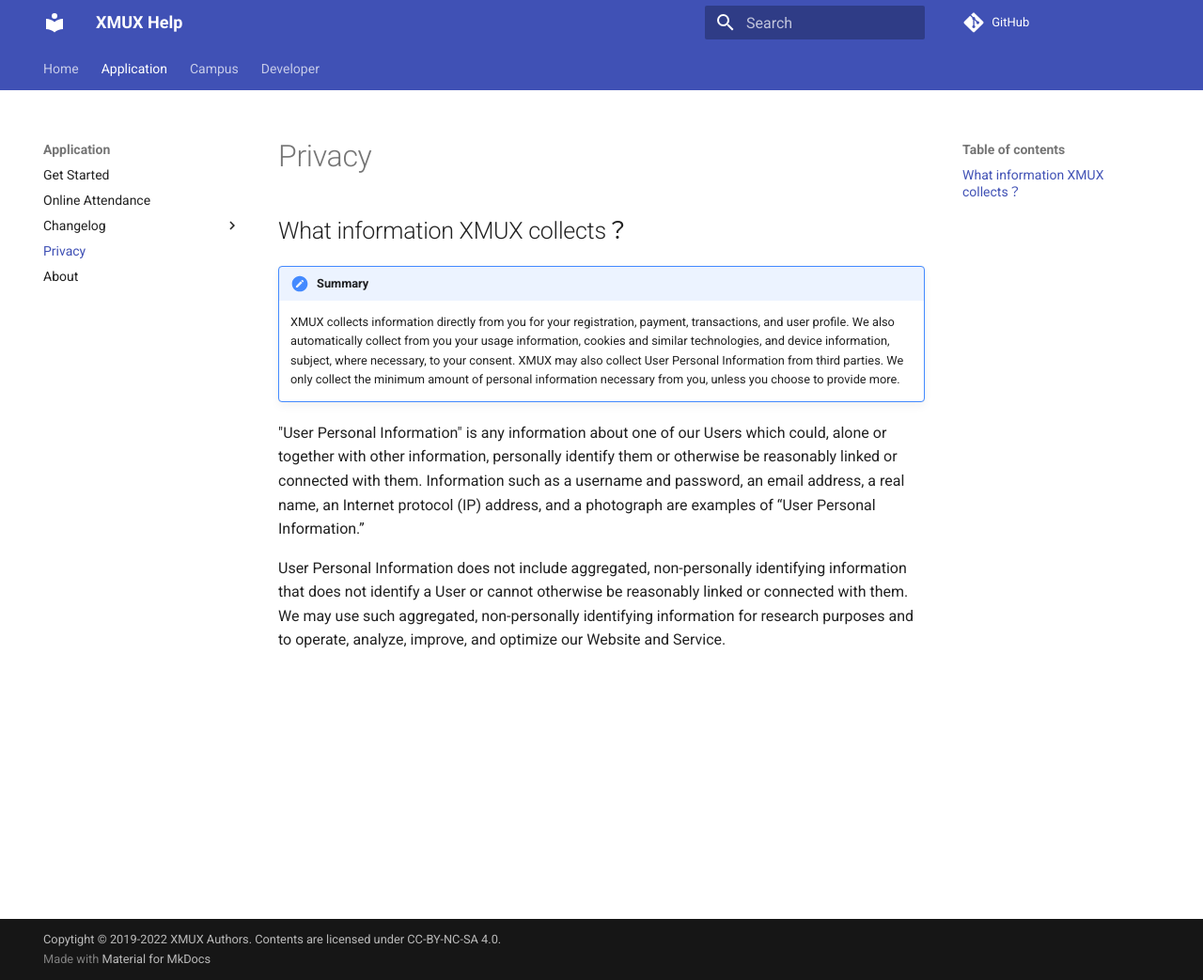
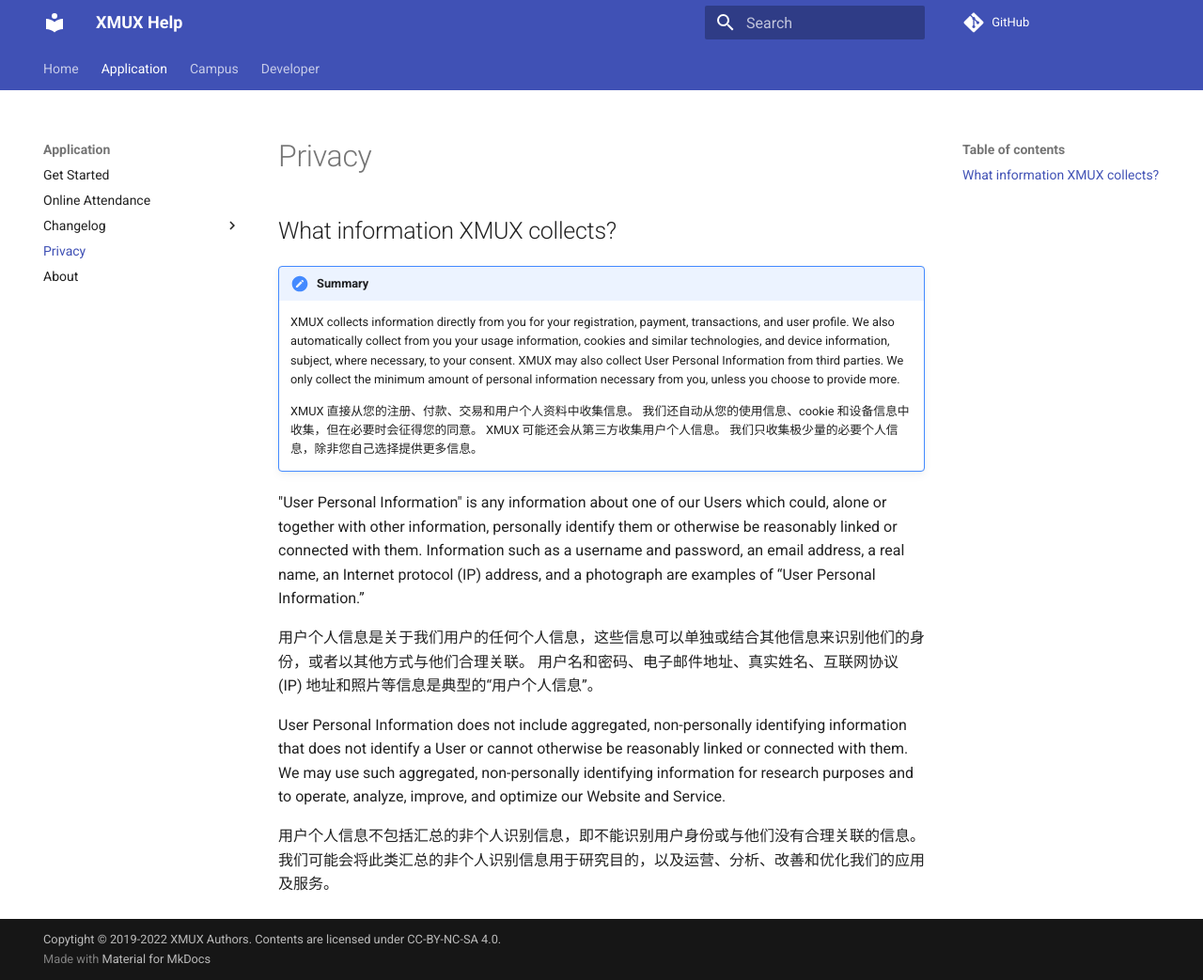
Before and after one commit to XMUMY/docs, an MkDocs documentation site: the page built from docs/app/privacy.md, in a window 1280 px wide and 1043 px high. Shown: the whole window at 94% size. Built offline with MkDocs 1.6.1 and Material for MkDocs 9.7.7, drawn with Linux system fonts in a browser that asks for light colours; comment, search, counter and statistics services are not loaded.

Commit message:
Add CN translation for privacy

```diff
--- a/docs/app/privacy.md
+++ b/docs/app/privacy.md
@@ -1,11 +1,17 @@
 # Privacy
 
-## What information XMUX collects？
+## What information XMUX collects?
 
 !!! summary
 
     XMUX collects information directly from you for your registration, payment, transactions, and user profile. We also automatically collect from you your usage information, cookies and similar technologies, and device information, subject, where necessary, to your consent. XMUX may also collect User Personal Information from third parties. We only collect the minimum amount of personal information necessary from you, unless you choose to provide more.
 
+    XMUX 直接从您的注册、付款、交易和用户个人资料中收集信息。 我们还自动从您的使用信息、cookie 和设备信息中收集，但在必要时会征得您的同意。 XMUX 可能还会从第三方收集用户个人信息。 我们只收集极少量的必要个人信息，除非您自己选择提供更多信息。
+
 "User Personal Information" is any information about one of our Users which could, alone or together with other information, personally identify them or otherwise be reasonably linked or connected with them. Information such as a username and password, an email address, a real name, an Internet protocol (IP) address, and a photograph are examples of “User Personal Information.”
 
+用户个人信息是关于我们用户的任何个人信息，这些信息可以单独或结合其他信息来识别他们的身份，或者以其他方式与他们合理关联。 用户名和密码、电子邮件地址、真实姓名、互联网协议 (IP) 地址和照片等信息是典型的“用户个人信息”。
+
 User Personal Information does not include aggregated, non-personally identifying information that does not identify a User or cannot otherwise be reasonably linked or connected with them. We may use such aggregated, non-personally identifying information for research purposes and to operate, analyze, improve, and optimize our Website and Service.
+
+用户个人信息不包括汇总的非个人识别信息，即不能识别用户身份或与他们没有合理关联的信息。 我们可能会将此类汇总的非个人识别信息用于研究目的，以及运营、分析、改善和优化我们的应用及服务。
```
